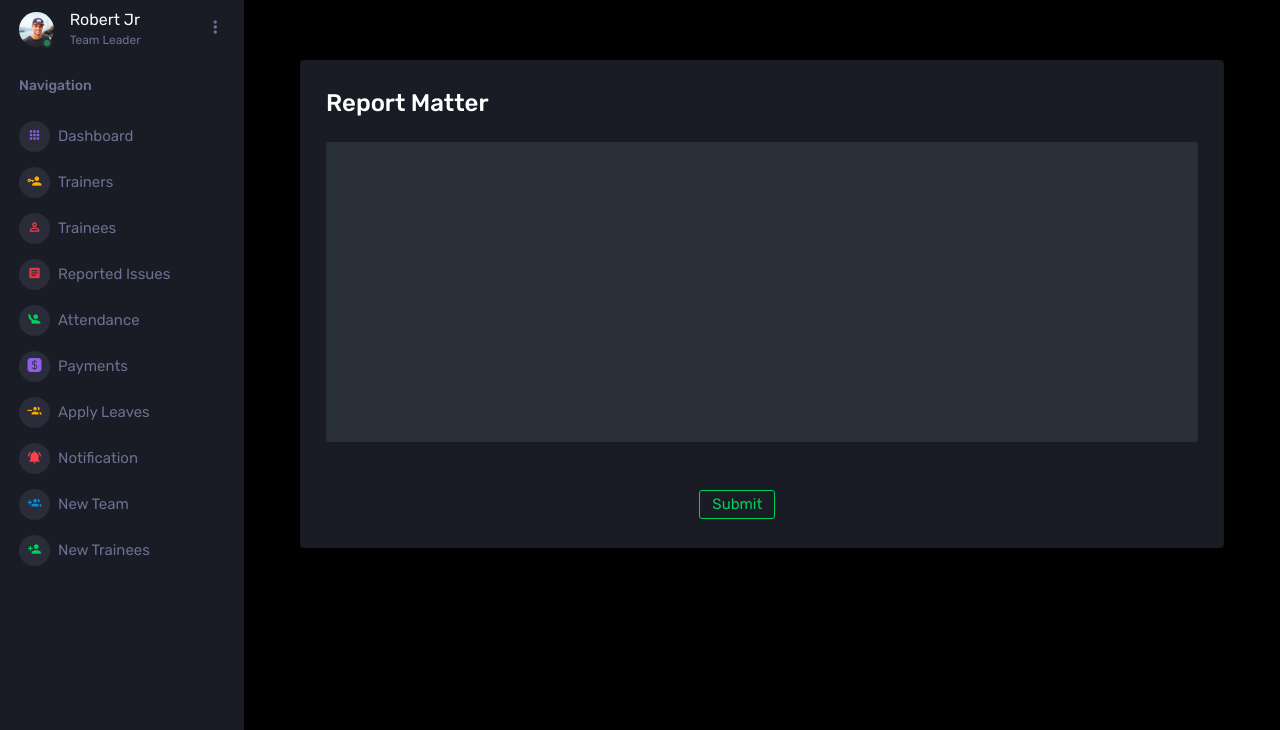
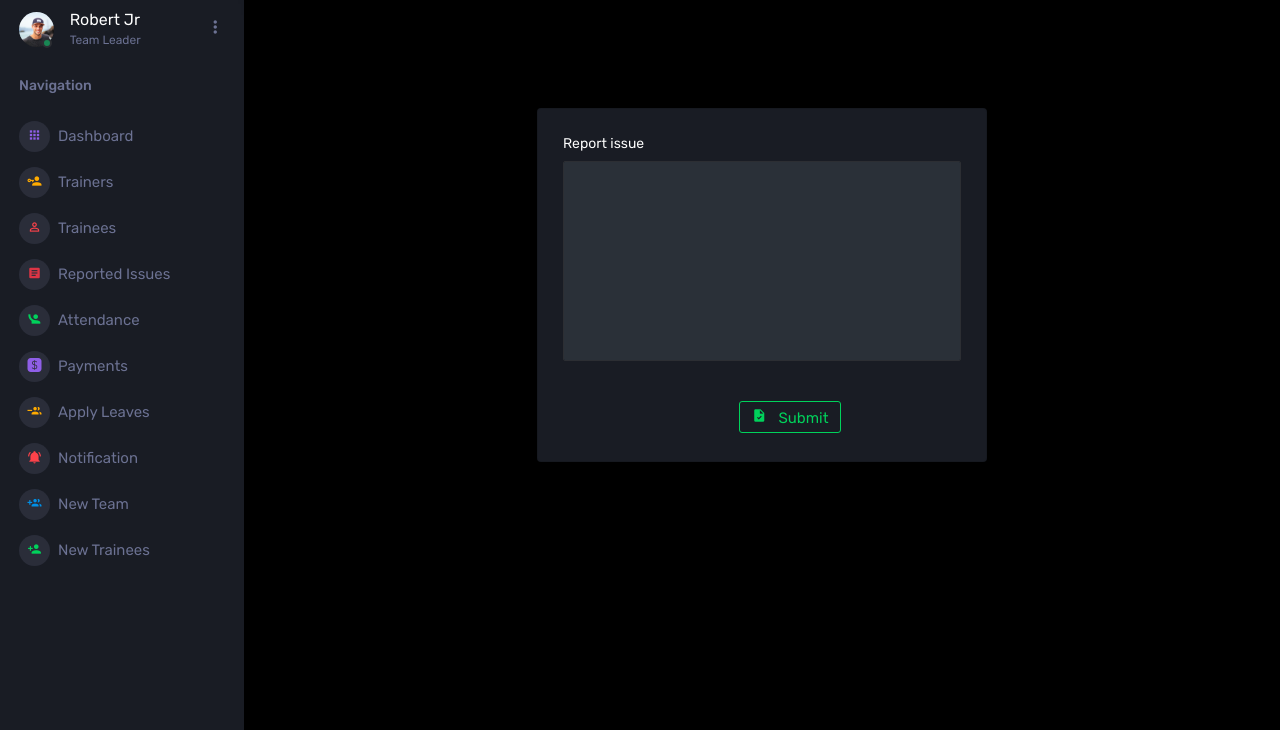
Before and after one commit to jishnu7306/core-app-base, a Django app: page /app/reportissue in a window 1280 px wide. Shown: the part 70-800 px from the top of the page. Run offline with Django 3.2, Linux system fonts and the light colour scheme; some libraries are stand-ins or nearby versions.

Commit message:
fineshed

```diff
--- a/templates/applyleavesub.html
+++ b/templates/applyleavesub.html
@@ -51,6 +51,7 @@
                     <div class="col-sm-5"></div>
                     <div class="col-sm-7" class="pull-right" >
                         <button type="submit" onclick="redirect()" class="btn btn-outline-success btn-icon-text" >
+                        <i class="mdi mdi-file-check btn-icon-prepend"></i>
                         Submit
                         </button>
                     </div>
--- a/templates/reportissue.html
+++ b/templates/reportissue.html
@@ -1,28 +1,23 @@
 
 {% extends 'index.html' %} {% block content %}{% load static %}
 <div class="content-wrapper">
-    <div class="row mt-8">
-        <div class="col-12 grid-margin stretch-card">
-            <div class="card">
+    <div class="row pt-5">
+        <div class="col-md-6 grid-margin stretch-card mx-auto ">
+            <div class="card ">
                 <div class="card-body">
-                    <div class="row">
-                        <div>
-                            <div class="col-12 grid-margin stretch-card">
-                                <div class="col-12">
-                                    <h3 class="mb-0">Report  Matter</h3>
-                                    <br>
-                                    <textarea class="col-12 form-control  text-light" style="height: 300px; background-color: #2A3038; "  rows="4"></textarea>
-                                </div>
-                            </div>
-                        </div>
+                    <div class="form-group">
+                       <label for="exampleInputUsername1">Report issue</label>
+                       <textarea class="col-12 form-control  text-light" style="height: 200px; background-color: #2A3038; "  rows="4"></textarea>
                     </div>
                     <br>
                     <div class="row">
                         <div class="col-sm-5"></div>
-                        <div class="col-sm-7" class="pull-right" >
-                            <button type="submit" onclick="redirect()" class="btn btn-outline-success btn-icon-text" >
-                            Submit
-                            </button>
+                            <div class="col-sm-7" class="pull-right" >
+                                <button type="submit" onclick="redirect()" class="btn btn-outline-success btn-icon-text" >
+                                <i class="mdi mdi-file-check btn-icon-prepend"></i>
+                                Submit
+                                </button>
+                            </div>
                         </div>
                     </div>
                 </div>
@@ -31,6 +26,10 @@
     </div>
 </div>
 
+
+
+
+
 <!-- button calling script (line 16-17)-->
 <script>
     function redirect(){
@@ -38,4 +37,6 @@
     }
 </script>
 
+
+
 {% endblock %}
```
Also changed, not shown: templates/reportedissuesub.html (+4 -3 lines).
